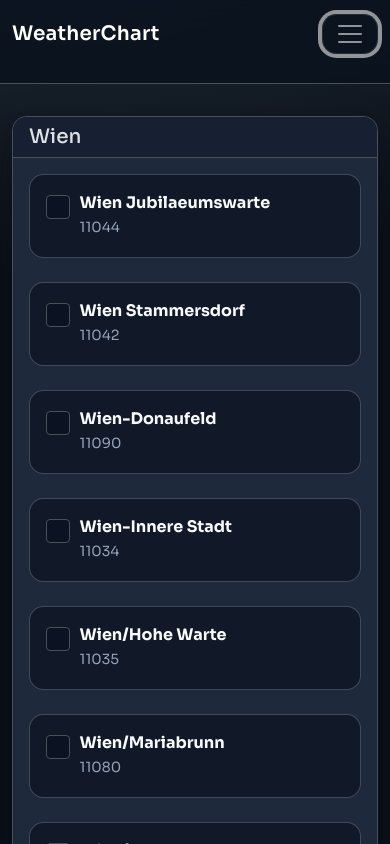
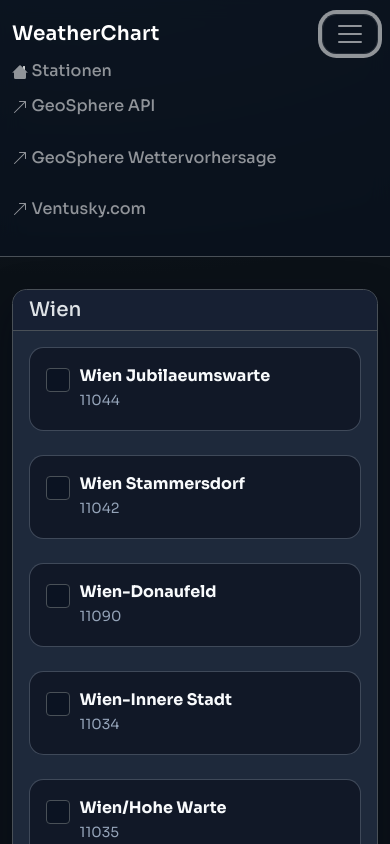
Before and after one commit to Bramzke/atWeather, a React (Vite) app: page / in a window 390 px wide. Both pictures are taken after a click on the button "Toggle navigation". Shown: the top 844 px of the page. Built offline with nearby package versions, Linux system fonts and the light colour scheme.

Commit message:
burger button in mobile view works

```diff
--- a/src/components/layout/Navbar.tsx
+++ b/src/components/layout/Navbar.tsx
@@ -1,3 +1,4 @@
+import { useState } from 'react';
 import { Link } from 'react-router-dom';
 import { HouseIcon, ArrowUpRightIcon } from '../ui/Icons';
 
@@ -11,8 +12,14 @@
  *
  * Verwendet Bootstrap-Glass-Effekt (.navbar-glass) für ein transparentes,
  * verschwommenes Erscheinungsbild. Kollabierbar auf kleinen Bildschirmen.
+ *
+ * Der Collapse-State wird per React-State gesteuert (kein Bootstrap JS nötig),
+ * da Bootstrap JS in React-Projekten zu Konflikten führen kann.
  */
 export const Navbar = () => {
+  // Steuert ob das Menü in der mobilen Ansicht aufgeklappt ist
+  const [isOpen, setIsOpen] = useState(false);
+
   return (
     <nav className="navbar navbar-expand-lg navbar-dark navbar-glass mb-2">
       <div className="container-fluid">
@@ -20,25 +27,25 @@
         {/* Brand-Link: führt zur Startseite */}
         <Link className="navbar-brand" to="/">WeatherChart</Link>
 
-        {/* Hamburger-Button für mobile Ansicht (Bootstrap-Collapse) */}
+        {/* Hamburger-Button für mobile Ansicht: toggelt isOpen per React-State */}
         <button
           className="navbar-toggler"
           type="button"
-          data-bs-toggle="collapse"
-          data-bs-target="#navbarNav"
           aria-controls="navbarNav"
-          aria-expanded="false"
+          aria-expanded={isOpen}
           aria-label="Toggle navigation"
+          onClick={() => setIsOpen(prev => !prev)}
         >
           <span className="navbar-toggler-icon"></span>
         </button>
 
-        <div className="collapse navbar-collapse" id="navbarNav">
+        {/* Menüinhalt: Bootstrap-Klassen für Animation + show wenn isOpen */}
+        <div className={`collapse navbar-collapse ${isOpen ? 'show' : ''}`} id="navbarNav">
 
           {/* Linke Navigation: App-interne Links */}
           <ul className="navbar-nav">
             <li className="nav-item">
-              <Link className="nav-link" to="/">
+              <Link className="nav-link" to="/" onClick={() => setIsOpen(false)}>
                 <HouseIcon /> Stationen
               </Link>
             </li>
```
